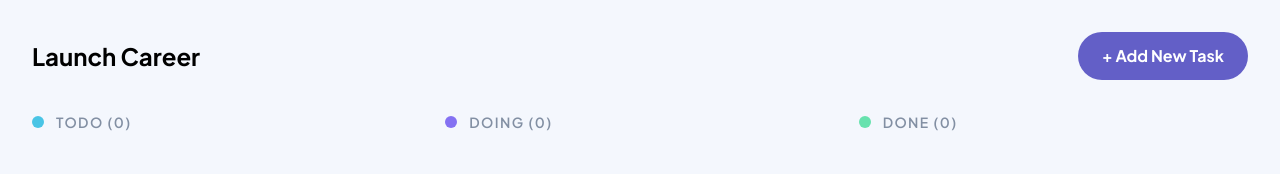
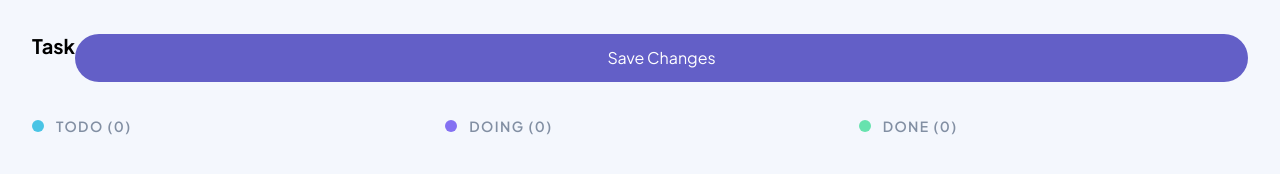
Before and after one commit to Nthabi2905/NTHMOL2550_PTO2508_A_Nthabiseng_Moloi_JSL05, a plain HTML site: page index.html in a window 1280 px wide. Drawn offline with nearby package versions, Linux system fonts and the light colour scheme.

Commit message:
update modal HTML

```diff
--- a/index.html
+++ b/index.html
@@ -46,12 +46,13 @@
   <body class="bg-bg min-h-screen">
     <!-- HEADER -->
     <div class="flex items-center justify-between p-8">
-      <h2 class="text-2xl font-bold">Launch Career</h2>
+      <h2 id="modal-title" class="text-xl font-bold mb-6">Task</h2>
 
       <button
-        class="bg-primary text-white font-bold px-6 py-3 rounded-full hover:bg-primary/90"
+        id="save-task-btn"
+        class="bg-primary text-white w-full py-3 rounded-full"
       >
-        + Add New Task
+        Save Changes
       </button>
     </div>
 
@@ -144,6 +145,6 @@
       </div>
     </div>
 
-    <script src="initialData.js"></script>
+    <script src="scripts.js"></script>
   </body>
 </html>
--- a/scripts.js
+++ b/scripts.js
@@ -165,6 +165,7 @@ function saveTask() {
 
   saveTasksToStorage(); // ⭐ important
 
+  loadTasksFromStorage();
   renderTasks();
   closeModal();
 }
```
